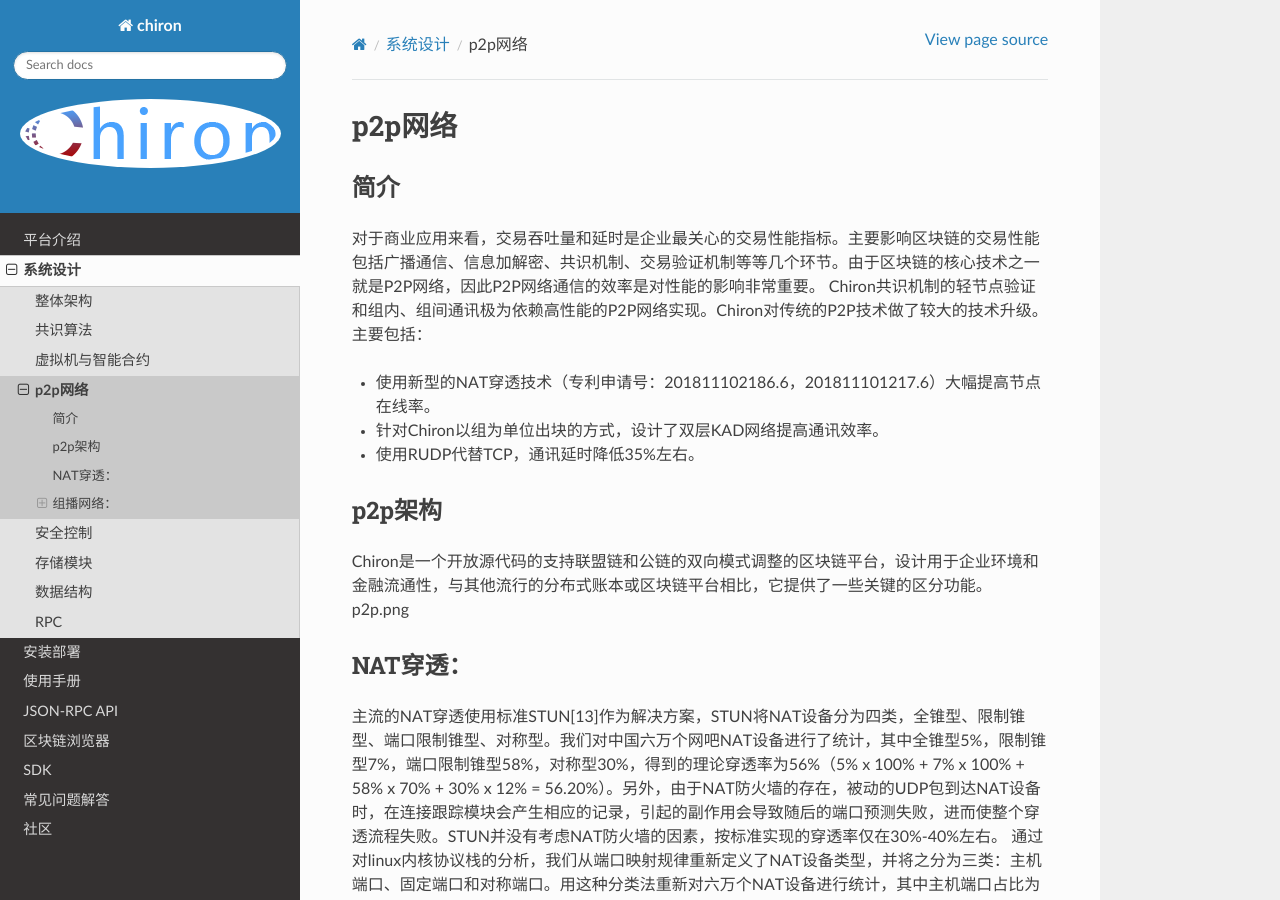
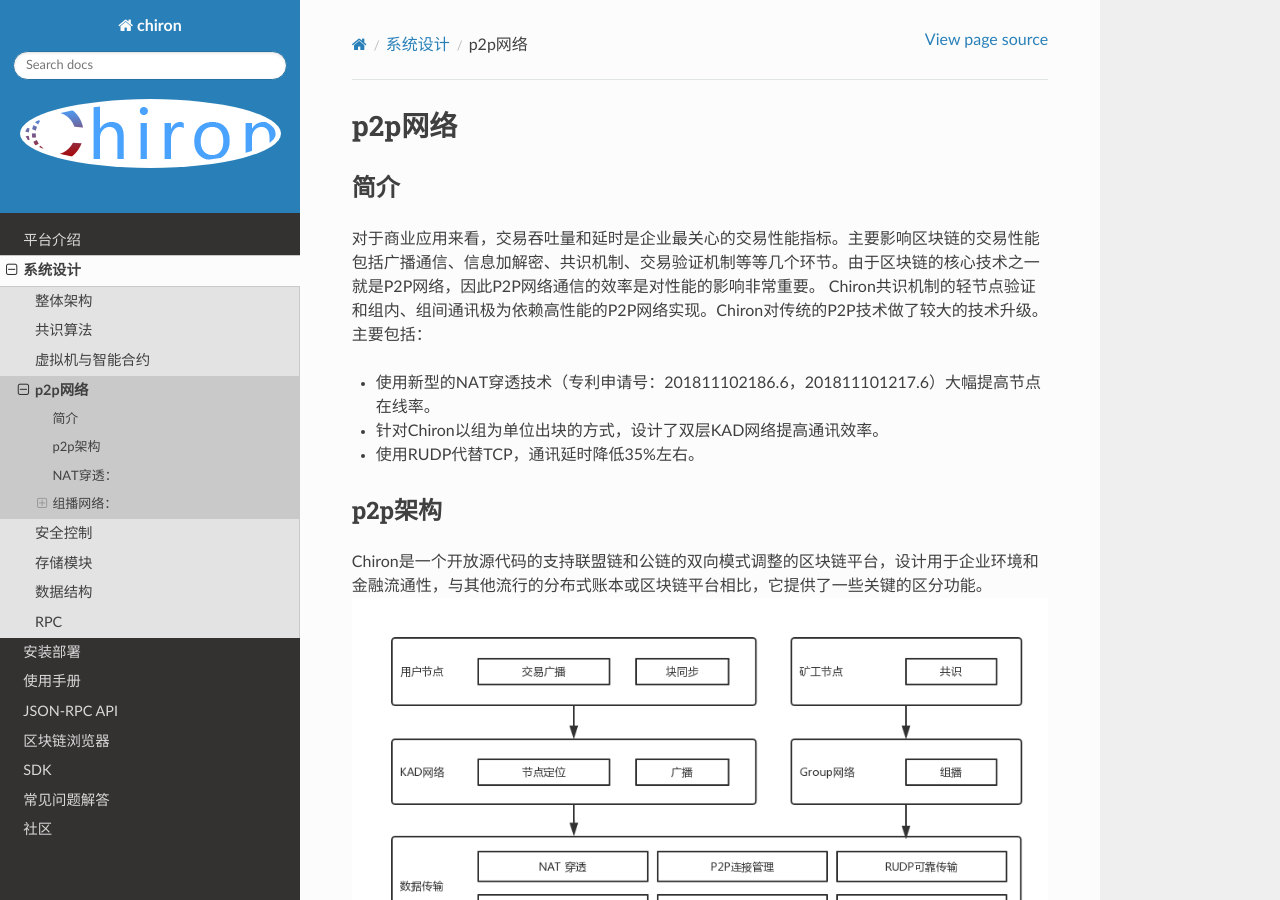
Before and after one commit to cxlhello/readdocs, a Sphinx documentation site: the page built from source/design/p2p/index.md, in a window 1280 px wide and 900 px high. Built offline with Sphinx 7.4.7 and the Read the Docs theme 2.0.0, drawn with Linux system fonts in a browser that asks for light colours.

Commit message:
chiron document structure update

```diff
--- a/source/browser/index.md
+++ b/source/browser/index.md
@@ -20,6 +20,7 @@
 ###区块链信息展示模块
  主要展示了链上的具体信息，这些信息包括：节点铸块验块信息，区块信息，交易信息。
  browser_block_info.png
+ ![](browser_block_info.png)
 
 ## 区块链浏览器搭建
  前提条件是:区块链浏览器展示的数据是从区块链上同步下来的。为了同步数据需要初始化配置（添加组织信息和节点权限信息），故在同步数据展示前需要用户先搭建好自己的区块链。
--- a/source/design/p2p/index.md
+++ b/source/design/p2p/index.md
@@ -9,7 +9,7 @@
 
 ## p2p架构
    Chiron是一个开放源代码的支持联盟链和公链的双向模式调整的区块链平台，设计用于企业环境和金融流通性，与其他流行的分布式账本或区块链平台相比，它提供了一些关键的区分功能。
-   p2p.png
+ ![](p2p.png)
 
 ## NAT穿透：
 
```
